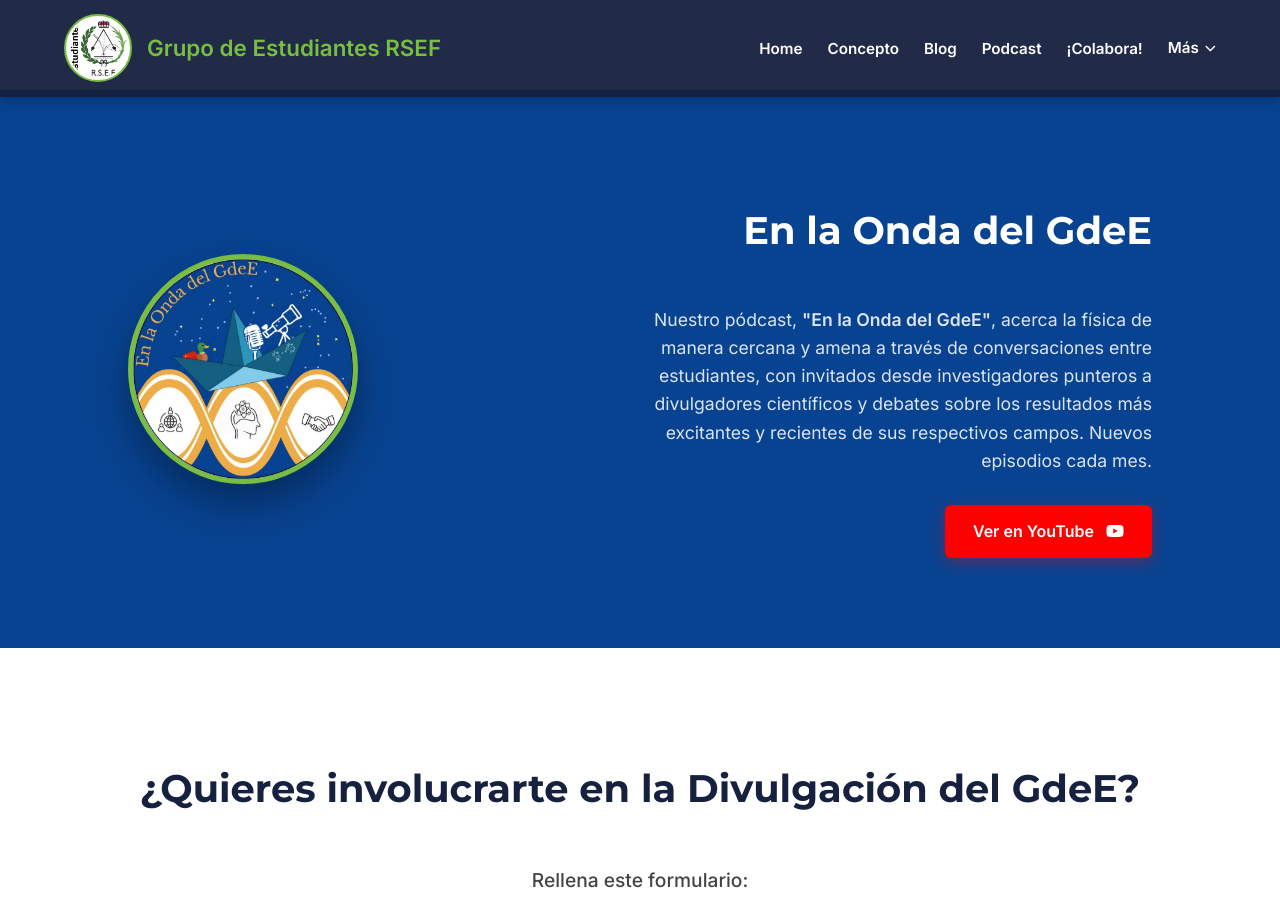
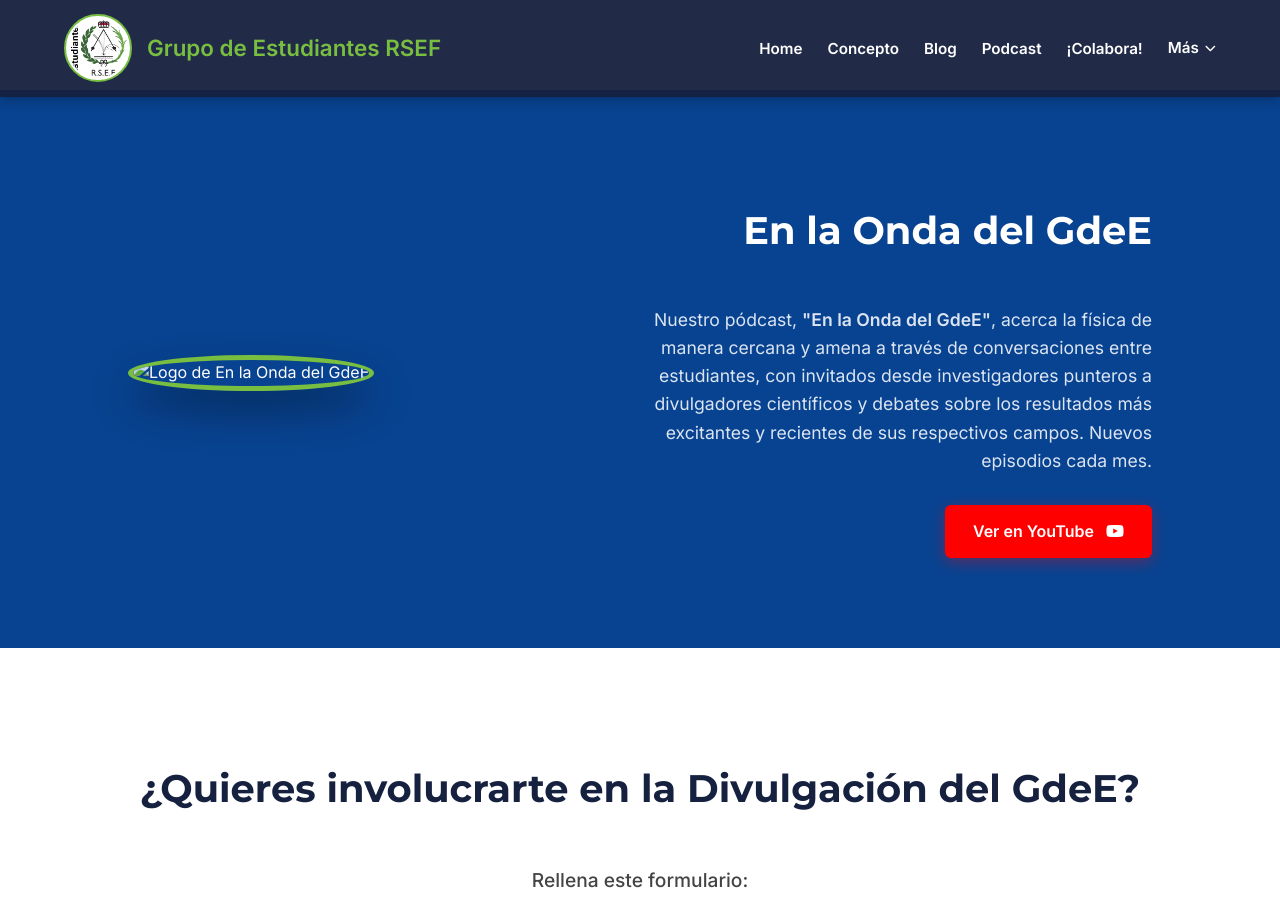
Before and after one commit to EstudiantesRSEF/Blog, a Jekyll site: the page built from Divulgacion/main.html, in a window 1280 px wide and 900 px high, scrolled down 2964 px. Built offline with Jekyll 4.4.1, drawn with Linux system fonts in a browser that asks for light colours.

Commit message:
Update podcast logo image source in main.html

```diff
--- a/Divulgacion/main.html
+++ b/Divulgacion/main.html
@@ -539,7 +539,7 @@ permalink: "/Divulgacion"
     <section id="Podcast">
         <div class="podcast-container">
             <div class="podcast-image">
-                <img src="/Divulgacion/imagenes/web/logo-podcast.jpg" alt="Logo de En la Onda del GdeE">
+                <img src="/blob/main/Divulgacion/imagenes/web/logo-podcast.jpg" alt="Logo de En la Onda del GdeE">
             </div>
             <div class="podcast-content">
                 <h2 class="section-title">En la Onda del GdeE</h2>
```
